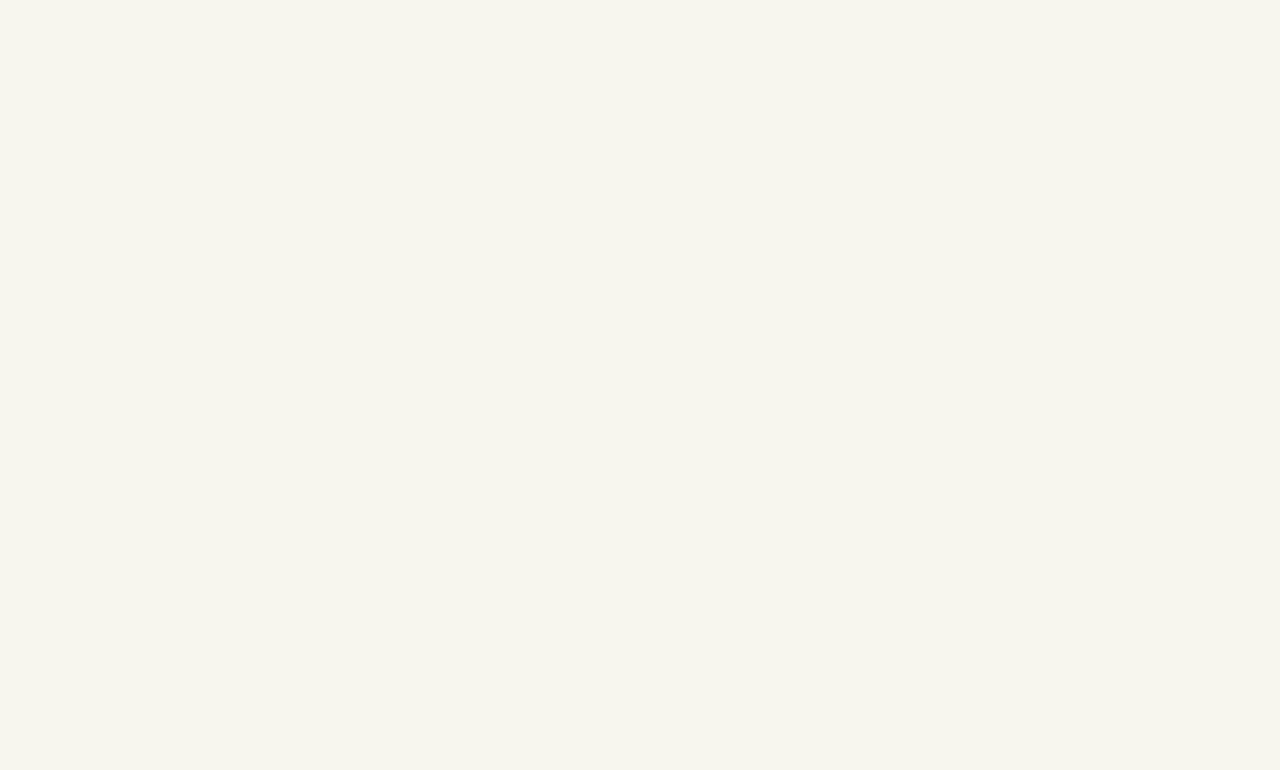
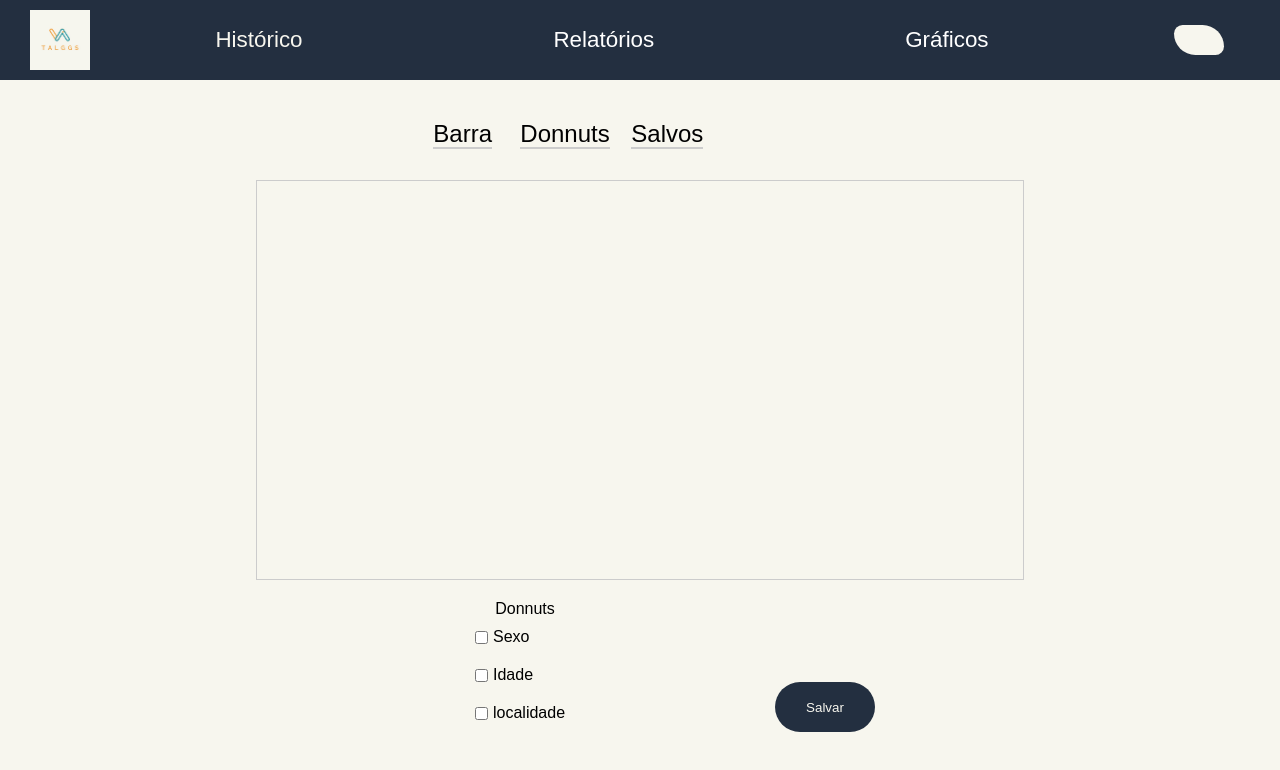
Before and after one commit to matheus-three/talggs-web, a React (Create React App) app: page /createGraphics in a window 1280 px wide. Shown: the top 770 px of the page. Built offline with nearby package versions, Linux system fonts and the light colour scheme.

Commit message:
Base da tela de graficos feita

```diff
--- a/package.json
+++ b/package.json
@@ -14,6 +14,7 @@
     "react-dom": "^16.13.1",
     "react-router-dom": "^5.1.2",
     "react-scripts": "3.4.1",
+    "recharts": "^1.8.5",
     "styled-components": "^5.0.1",
     "typescript": "~3.7.2"
   },
--- /dev/null
+++ b/src/Components/Assets/StylesCreateGraphics.jsx
@@ -0,0 +1,67 @@
+import styled from 'styled-components'
+
+
+export const PositionStyle = styled.div`
+    display:flex;
+		flex-direction: column;
+    justify-content:center;
+    align-items:center;
+`
+
+export const ButtonsTopStyle = styled.div`
+    display: flex;
+    justify-content:space-around;
+		align-items: center;
+    width: 300px;
+    height: 100px;
+    margin-right: 150px;
+
+		button {
+			width:200px;
+			height:20px;
+			background-color:#f7f6ee;
+			border:none;
+			margin:10px;
+			font-size:1.5em;
+    }
+
+		span {
+			border-bottom: 2px solid #ccc;
+		}
+
+`
+
+export const GraphicsStyle = styled.div`
+	width:60%;
+	height:400px;
+	background-color:#f7f6ee;
+	border: 1px solid #ccc;
+
+`
+export const BottomPositionStyle = styled.div`
+	display:flex;
+	align-items:flex-end;
+	margin-bottom:20px;
+
+`
+export const CheckBoxStyle = styled.div`
+	display:flex;
+	flex-direction:column;
+	align-items:center;
+	margin-top: 20px;
+	margin-left: 100px;
+	margin-right: 150px;
+
+`
+
+export const BoxPositionStyle = styled.div`
+	display:flex;
+	margin:10px;
+	align-items:center;
+	width: 100px;
+
+	label {
+		margin-left:5px;
+	}
+
+`
--- /dev/null
+++ b/src/Components/Pages/CreateGraphics/index.tsx
@@ -0,0 +1,48 @@
+import React from 'react'
+import { GraphicsStyle, ButtonsTopStyle, PositionStyle, CheckBoxStyle, BoxPositionStyle, BottomPositionStyle } from '../../Assets/StylesCreateGraphics';
+import { ButtonStyle } from '../../Assets/StylesCreateReportComponent';
+
+
+function CreateGraphics () {
+    return (
+      <div>
+          <PositionStyle>
+        		<ButtonsTopStyle>
+							<button><span>Barra</span></button>
+							<button><span>Donnuts</span></button>
+							<button><span>Salvos</span></button>
+						</ButtonsTopStyle>
+						<GraphicsStyle/>
+
+					<BottomPositionStyle>
+						<CheckBoxStyle>
+							<span>Donnuts</span>
+							<BoxPositionStyle>
+								<input type = "checkbox" id = "1"/>
+								<label htmlFor="1"> Sexo</label>
+							</BoxPositionStyle>
+
+							<BoxPositionStyle>
+								<input type = "checkbox" id = "2"/>
+								<label htmlFor="2"> Idade</label>
+							</BoxPositionStyle>
+
+							<BoxPositionStyle>
+								<input type = "checkbox" id = "3"/>
+								<label htmlFor="3"> localidade</label>
+							</BoxPositionStyle>
+						</CheckBoxStyle>
+
+						<ButtonStyle>
+						<button>Salvar</button>
+						</ButtonStyle>
+
+					</BottomPositionStyle>
+
+
+				</PositionStyle>
+      </div>
+    )
+}
+
+export default CreateGraphics;
--- /dev/null
+++ b/src/Components/Pages/Graphics/SavedGraphics/index.tsx
@@ -0,0 +1,10 @@
+import React from 'react'
+
+
+function SavedGraphics () {
+    return(
+        <h1>ALO</h1>
+    )
+}
+
+export default SavedGraphics;
--- /dev/null
+++ b/src/Components/Pages/Graphics/index.tsx
@@ -0,0 +1,38 @@
+import React, { Fragment, useContext } from 'react'
+import { TitleMainStyle, MainStyle, ButtonCreateStyle, ButtonCreateReport } from '../../Assets/StylesMainComponent';
+import { AppContext } from '../../ContextApi/Context';
+import {Link} from 'react-router-dom'
+import SavedGraphics from './SavedGraphics';
+
+
+
+function Graphics () {
+ const {report} = useContext(AppContext)
+ const length = report.length;
+
+ return (
+        <Fragment>
+         <TitleMainStyle>
+          <span>Gráficos da Empresa</span>
+         </TitleMainStyle>
+
+      <MainStyle>
+        {length === 0?
+            <span> Não há Gráficos disponiveis</span>
+          :
+            report.map((report) => {
+              return <SavedGraphics/>
+            })
+        }
+      </MainStyle>
+
+      <ButtonCreateStyle>
+        <span>Criar Gráfico</span>
+        <Link to='/CreateGraphics' style = {{textDecoration: 'none'} }><ButtonCreateReport>+</ButtonCreateReport></Link>
+      </ButtonCreateStyle>
+
+    </Fragment>
+    )
+}
+
+export default Graphics;
--- a/src/Components/Pages/Header/index.tsx
+++ b/src/Components/Pages/Header/index.tsx
@@ -11,7 +11,7 @@ function Header() {
 				<ul>
 					<li>Histórico</li>
 					<Link to='/' style={{ textDecoration: 'none', color: 'white' }}><li>Relatórios</li></Link>
-					<li>Gráficos</li>
+					<Link to='/savedGraphics' style = {{textDecoration: 'none', color: 'white'}}><li>Gráficos</li></Link>
 
 				</ul>
 				<IconEdit />
--- a/src/Components/Routes.tsx
+++ b/src/Components/Routes.tsx
@@ -9,6 +9,8 @@ import {
 
 import CreateReport from './Pages/CreateReport';
 import Header from './Pages/Header';
+import Graphics from './Pages/Graphics';
+import CreateGraphics from './Pages/CreateGraphics';
 
 
 
@@ -24,6 +26,15 @@ function Routes() {
                     <Header/>
                     <CreateReport/>
                 </Route>
+                <Route path = "/savedGraphics">
+                    <Header/>
+                    <Graphics/>
+                </Route>
+                <Route path = "/createGraphics">
+                    <Header/>
+                    <CreateGraphics/>
+                </Route>
+
             </Switch>
         </BrowserRouter>
     );
```
Also changed, not shown: src/Components/ContextApi/ContextGraphics.jsx (added, +19 -0 lines), src/Components/Pages/Main/index.tsx (line endings or trailing spaces), 1 other file (tests, documents, lock files or other folders).
